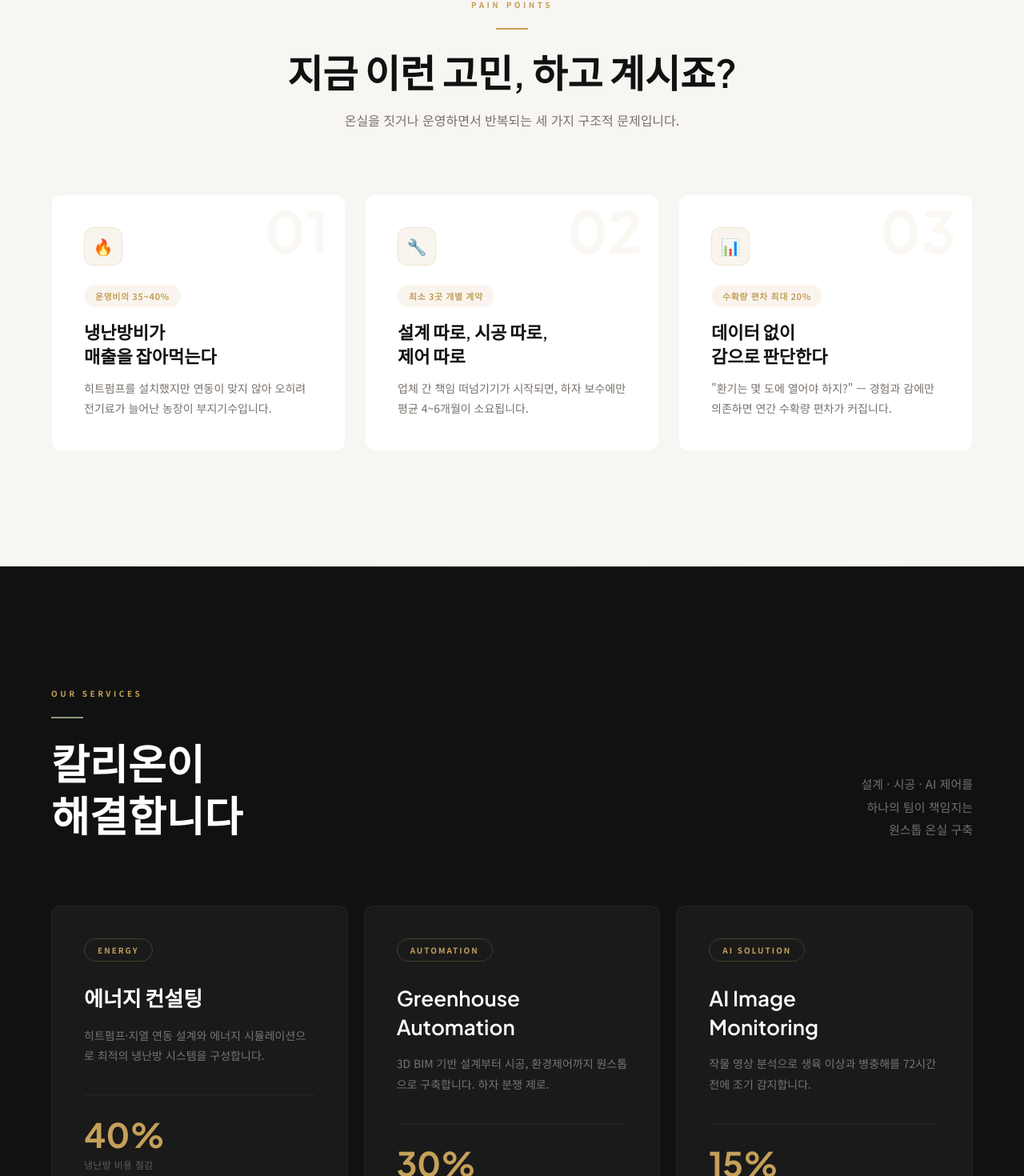
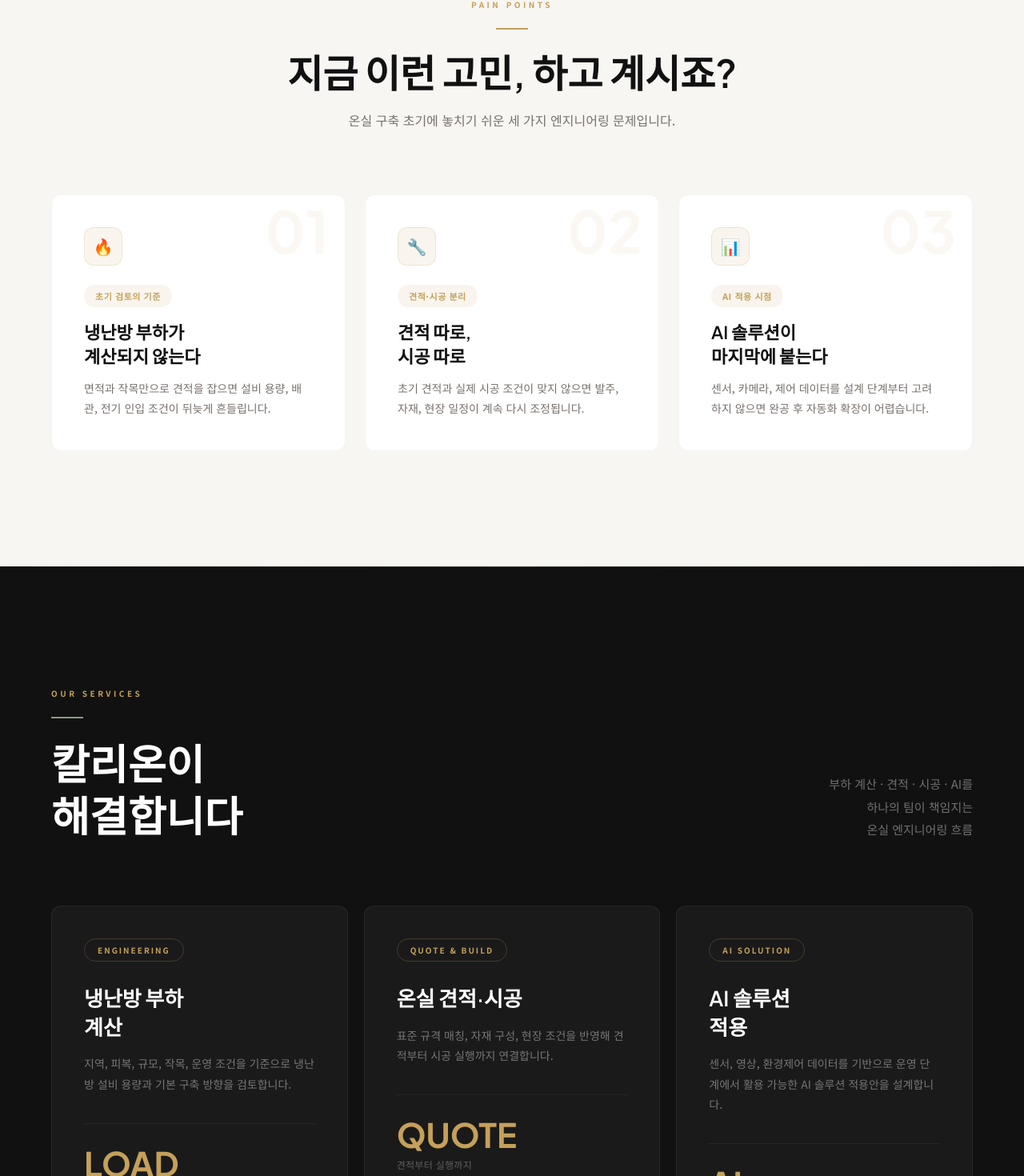
Before and after one commit to taebyoungjeon/carillon-web, a Next.js app: page / in a window 1280 px wide. Shown: the part 1577-3047 px from the top of the page at 80% size. Built offline with nearby package versions, Linux system fonts and the light colour scheme.

Commit message:
feat: reposition homepage around greenhouse engineering

```diff
--- a/src/app/layout.tsx
+++ b/src/app/layout.tsx
@@ -19,7 +19,7 @@
 export const metadata: Metadata = {
   title: "칼리온 Carillion — Glass & Greenhouse Engineering",
   description:
-    "설계부터 시공, AI 제어까지. 온실 전문 설계·시공·에너지 컨설팅 원스톱 솔루션.",
+    "냉난방 부하 계산부터 온실 견적, 시공, AI 솔루션 적용까지 연결하는 온실 엔지니어링 파트너.",
 };
 
 export default function RootLayout({
--- a/src/components/CTA.tsx
+++ b/src/components/CTA.tsx
@@ -15,15 +15,15 @@
         <div className="mx-auto mt-5 mb-6 w-10 h-0.5 bg-gold" />
 
         <h2 className="font-serif text-[clamp(28px,4vw,48px)] font-semibold text-ink leading-tight mb-5">
-          온실 한 동의 에너지 비용,<br />얼마나 줄일 수 있을까요?
+          온실 구축 계획,<br />견적부터 잡아볼까요?
         </h2>
 
         <p className="text-[16px] md:text-[17px] text-stone-500 leading-[1.9] mb-12">
-          칼리온이 <strong className="font-semibold text-ink">무료 에너지 사전 진단</strong>을 제공합니다.
+          냉난방 부하 계산, 표준 규격 검토, 시공 조건, AI 솔루션 적용 가능성을
           <br className="hidden sm:block" />
-          현재 도면이나 계획이 있다면 보내주세요 —
+          하나의 흐름으로 검토합니다.
           <br className="hidden sm:block" />
-          <strong className="font-semibold text-ink">48시간 내</strong> 절감 예상 리포트를 드립니다.
+          먼저 <strong className="font-semibold text-ink">온실 견적 시뮬레이터</strong>로 기본 조건을 확인해보세요.
         </p>
 
         {/* buttons */}
@@ -32,7 +32,7 @@
             href="/quote"
             className="inline-flex items-center justify-center gap-2 bg-ink text-white text-[13px] font-semibold tracking-widest uppercase px-9 py-4 rounded hover:bg-gold transition-all duration-300 hover:-translate-y-0.5 hover:shadow-[0_10px_32px_rgba(0,0,0,0.15)] group"
           >
-            예상 견적 확인하기
+            온실견적내기
             <span className="transition-transform duration-200 group-hover:translate-x-1">→</span>
           </a>
           <a
--- a/src/components/Hero.tsx
+++ b/src/components/Hero.tsx
@@ -1,10 +1,10 @@
 import Image from "next/image";
 
 const stats = [
-  { num: "40%", label: "냉난방 비용 절감" },
-  { num: "30%", label: "공사 기간 단축" },
-  { num: "72h", label: "병충해 조기 감지" },
-  { num: "0건", label: "하자 분쟁 건수" },
+  { num: "LOAD", label: "냉난방 부하 계산" },
+  { num: "QUOTE", label: "온실 견적 산출" },
+  { num: "BUILD", label: "시공 연계" },
+  { num: "AI", label: "솔루션 적용" },
 ];
 
 export default function Hero() {
@@ -58,9 +58,9 @@
 
         {/* sub */}
         <p className="animate-fade-up-3 text-[16px] md:text-[17px] text-stone-500 leading-[1.9] mb-12 max-w-xl">
-          설계부터 시공, AI 제어까지 — 3개 업체에 따로 맡기던 온실 구축을
+          냉난방 부하 계산부터 온실 견적, 시공, AI 솔루션 적용까지 —
           <br className="hidden sm:block" />
-          <strong className="font-semibold text-ink">칼리온 하나로</strong> 끝내세요.
+          초기 검토부터 구축까지 <strong className="font-semibold text-ink">칼리온 하나로</strong> 연결하세요.
         </p>
 
         {/* CTAs */}
--- a/src/components/Problems.tsx
+++ b/src/components/Problems.tsx
@@ -5,23 +5,23 @@
   {
     num: "01",
     icon: "🔥",
-    stat: "운영비의 35~40%",
-    title: "냉난방비가\n매출을 잡아먹는다",
-    desc: "히트펌프를 설치했지만 연동이 맞지 않아 오히려 전기료가 늘어난 농장이 부지기수입니다.",
+    stat: "초기 검토의 기준",
+    title: "냉난방 부하가\n계산되지 않는다",
+    desc: "면적과 작목만으로 견적을 잡으면 설비 용량, 배관, 전기 인입 조건이 뒤늦게 흔들립니다.",
   },
   {
     num: "02",
     icon: "🔧",
-    stat: "최소 3곳 개별 계약",
-    title: "설계 따로, 시공 따로,\n제어 따로",
-    desc: "업체 간 책임 떠넘기기가 시작되면, 하자 보수에만 평균 4~6개월이 소요됩니다.",
+    stat: "견적·시공 분리",
+    title: "견적 따로,\n시공 따로",
+    desc: "초기 견적과 실제 시공 조건이 맞지 않으면 발주, 자재, 현장 일정이 계속 다시 조정됩니다.",
   },
   {
     num: "03",
     icon: "📊",
-    stat: "수확량 편차 최대 20%",
-    title: "데이터 없이\n감으로 판단한다",
-    desc: '"환기는 몇 도에 열어야 하지?" — 경험과 감에만 의존하면 연간 수확량 편차가 커집니다.',
+    stat: "AI 적용 시점",
+    title: "AI 솔루션이\n마지막에 붙는다",
+    desc: "센서, 카메라, 제어 데이터를 설계 단계부터 고려하지 않으면 완공 후 자동화 확장이 어렵습니다.",
   },
 ];
 
@@ -61,7 +61,7 @@
             지금 이런 고민, 하고 계시죠?
           </h2>
           <p className="mt-4 text-[15px] md:text-[16px] text-stone-500 leading-relaxed max-w-lg mx-auto">
-            온실을 짓거나 운영하면서 반복되는 세 가지 구조적 문제입니다.
+            온실 구축 초기에 놓치기 쉬운 세 가지 엔지니어링 문제입니다.
           </p>
         </div>
 
--- a/src/components/Services.tsx
+++ b/src/components/Services.tsx
@@ -3,25 +3,25 @@
 
 const services = [
   {
-    tag: "Energy",
-    title: "에너지 컨설팅",
-    desc: "히트펌프·지열 연동 설계와 에너지 시뮬레이션으로 최적의 냉난방 시스템을 구성합니다.",
-    kpiNum: "40%",
-    kpiLabel: "냉난방 비용 절감",
+    tag: "Engineering",
+    title: "냉난방 부하\n계산",
+    desc: "지역, 피복, 규모, 작목, 운영 조건을 기준으로 냉난방 설비 용량과 기본 구축 방향을 검토합니다.",
+    kpiNum: "LOAD",
+    kpiLabel: "설비 용량 산정 기준",
   },
   {
-    tag: "Automation",
-    title: "Greenhouse\nAutomation",
-    desc: "3D BIM 기반 설계부터 시공, 환경제어까지 원스톱으로 구축합니다. 하자 분쟁 제로.",
-    kpiNum: "30%",
-    kpiLabel: "설계~준공 기간 단축",
+    tag: "Quote & Build",
+    title: "온실 견적·시공",
+    desc: "표준 규격 매칭, 자재 구성, 현장 조건을 반영해 견적부터 시공 실행까지 연결합니다.",
+    kpiNum: "QUOTE",
+    kpiLabel: "견적부터 실행까지",
   },
   {
     tag: "AI Solution",
-    title: "AI Image\nMonitoring",
-    desc: "작물 영상 분석으로 생육 이상과 병충해를 72시간 전에 조기 감지합니다.",
-    kpiNum: "15%",
-    kpiLabel: "수확량 편차 이내 안정화",
+    title: "AI 솔루션\n적용",
+    desc: "센서, 영상, 환경제어 데이터를 기반으로 운영 단계에서 활용 가능한 AI 솔루션 적용안을 설계합니다.",
+    kpiNum: "AI",
+    kpiLabel: "제어·모니터링 확장",
   },
 ];
 
@@ -70,9 +70,9 @@
           </div>
           <div className="md:text-right">
             <p className="text-[15px] text-white/40 leading-[1.9]">
-              설계 · 시공 · AI 제어를<br />
+              부하 계산 · 견적 · 시공 · AI를<br />
               하나의 팀이 책임지는<br />
-              원스톱 온실 구축
+              온실 엔지니어링 흐름
             </p>
           </div>
         </div>
--- a/src/components/Testimonials.tsx
+++ b/src/components/Testimonials.tsx
@@ -11,7 +11,7 @@
   },
   {
     quote:
-      "에너지 진단 받고 히트펌프 연동을 재설계했더니 첫 겨울 난방비가 전년 대비 38% 줄었습니다. 감으로 하던 환기 타이밍도 AI가 잡아주니 수확량이 눈에 띄게 올랐습니다.",
+      "초기 견적 단계에서 냉난방 부하와 제어 범위를 함께 검토하니 설비 용량과 AI 적용 범위가 훨씬 명확해졌습니다.",
     name: "박OO",
     role: "경북 상주시 스마트팜혁신밸리 입주 농업인",
     initial: "박",
```
